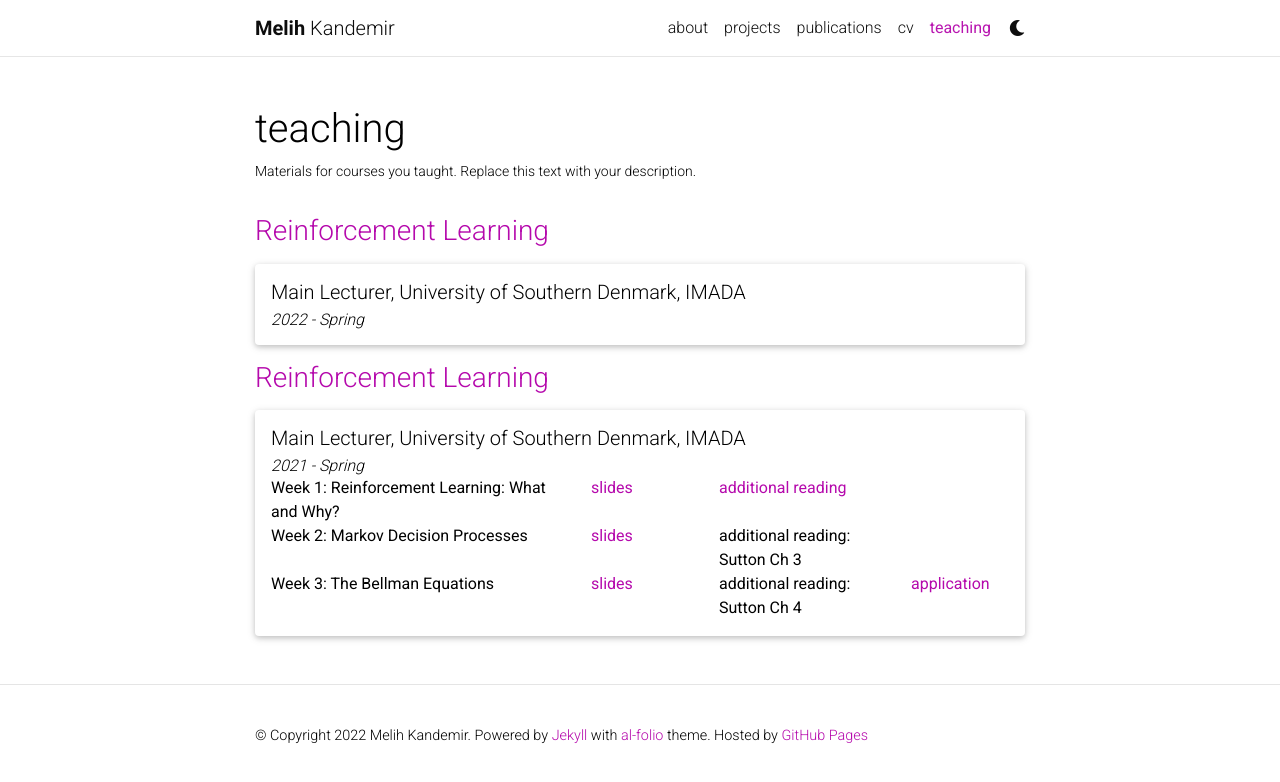
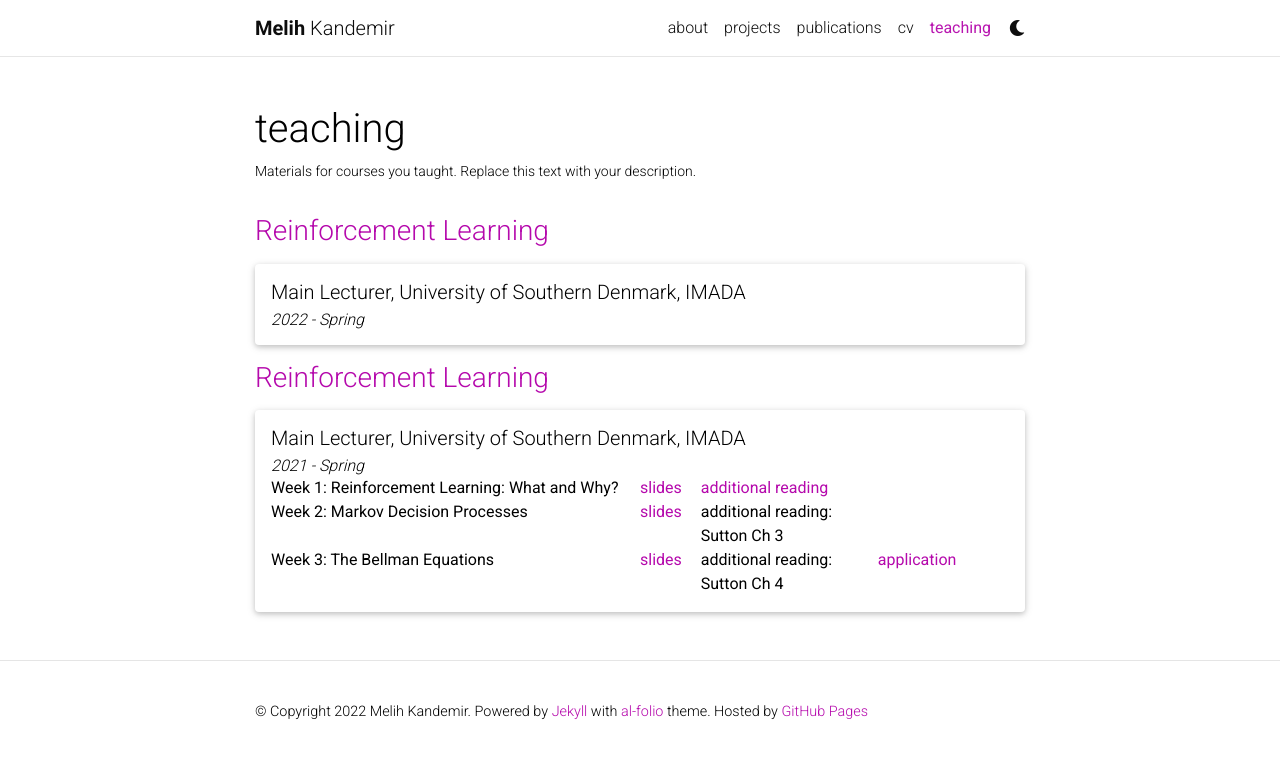
Before and after one commit to aportekila/melihkandemir, a Jekyll site: the page built from _pages/teaching.md, in a window 1280 px wide. Shown: the top 782 px of the page. Built offline with Jekyll 4.4.1, drawn with Linux system fonts in a browser that asks for light colours; comment, search, counter and statistics services are not loaded; a style sheet for code colours, icons or effects is not loaded.

Commit message:
teaching

```diff
--- a/_includes/lecture.html
+++ b/_includes/lecture.html
@@ -18,10 +18,10 @@
         {% for item in sorted %}
           <li class="list-group">
             <div class="row">
-              <div class="col-sm-5">
+              <div class="col-sm-6">
                 Week {{ item.week }}: {{ item.topic }}
               </div>
-                <div class="col-sm-2">
+                <div class="col-sm-1.5">
                 <a href="{{ item.slides | absolute_url  }}" target="_blank" rel="noopener noreferrer">slides</a>&nbsp;
                 </div>
                 <div class="col-sm-3">
@@ -33,7 +33,7 @@
                   {% endif %}
                 {% endif %}
                 </div>
-                <div class="col-sm-2">
+                <div class="col-sm-1.5">
                 {% if item.application %}
                   {% if item.application contains '.ipynb' %}
                     <a href="{{ item.application | absolute_url }}" target="_blank" rel="noopener noreferrer">application</a>&nbsp;
```
